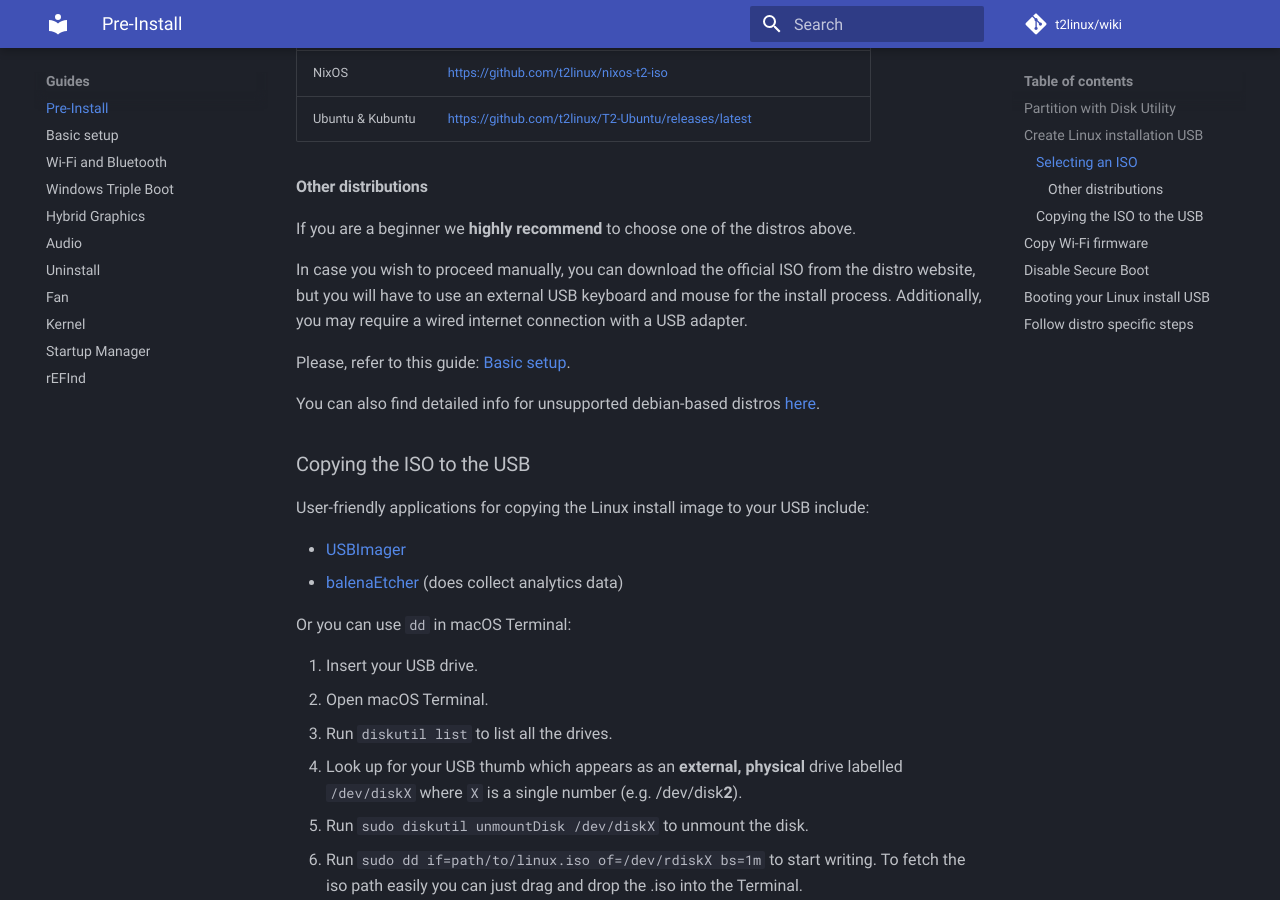
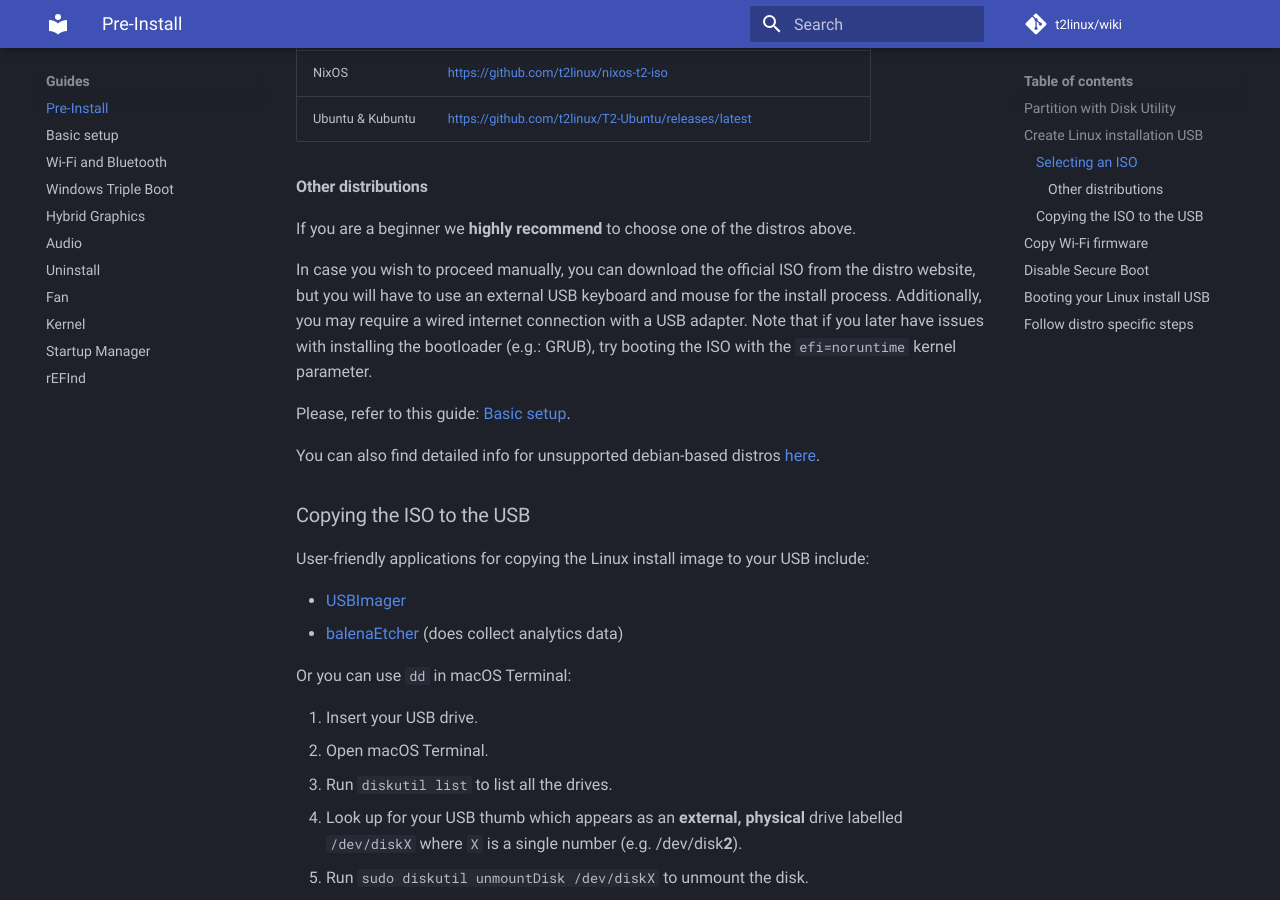
Before and after one commit to t2linux/wiki, an MkDocs documentation site: the page built from docs/guides/preinstall.md, in a window 1280 px wide and 900 px high, scrolled down 1415 px. Built offline with MkDocs 1.6.1 and Material for MkDocs 9.7.7, drawn with Linux system fonts in a browser that asks for light colours; comment, search, counter and statistics services are not loaded.

Commit message:
added efi reference

```diff
--- a/docs/guides/preinstall.md
+++ b/docs/guides/preinstall.md
@@ -41,7 +41,7 @@ Listed below are the currently available installer ISOs for download:
 
 If you are a beginner we **highly recommend** to choose one of the distros above.
 
-In case you wish to proceed manually, you can download the official ISO from the distro website, but you will have to use an external USB keyboard and mouse for the install process. Additionally, you may require a wired internet connection with a USB adapter.
+In case you wish to proceed manually, you can download the official ISO from the distro website, but you will have to use an external USB keyboard and mouse for the install process. Additionally, you may require a wired internet connection with a USB adapter. Note that if you later have issues with installing the bootloader (e.g.: GRUB), try booting the ISO with the `efi=noruntime` kernel parameter.
 
 Please, refer to this guide: [Basic setup](https://wiki.t2linux.org/guides/postinstall/).
 
```
